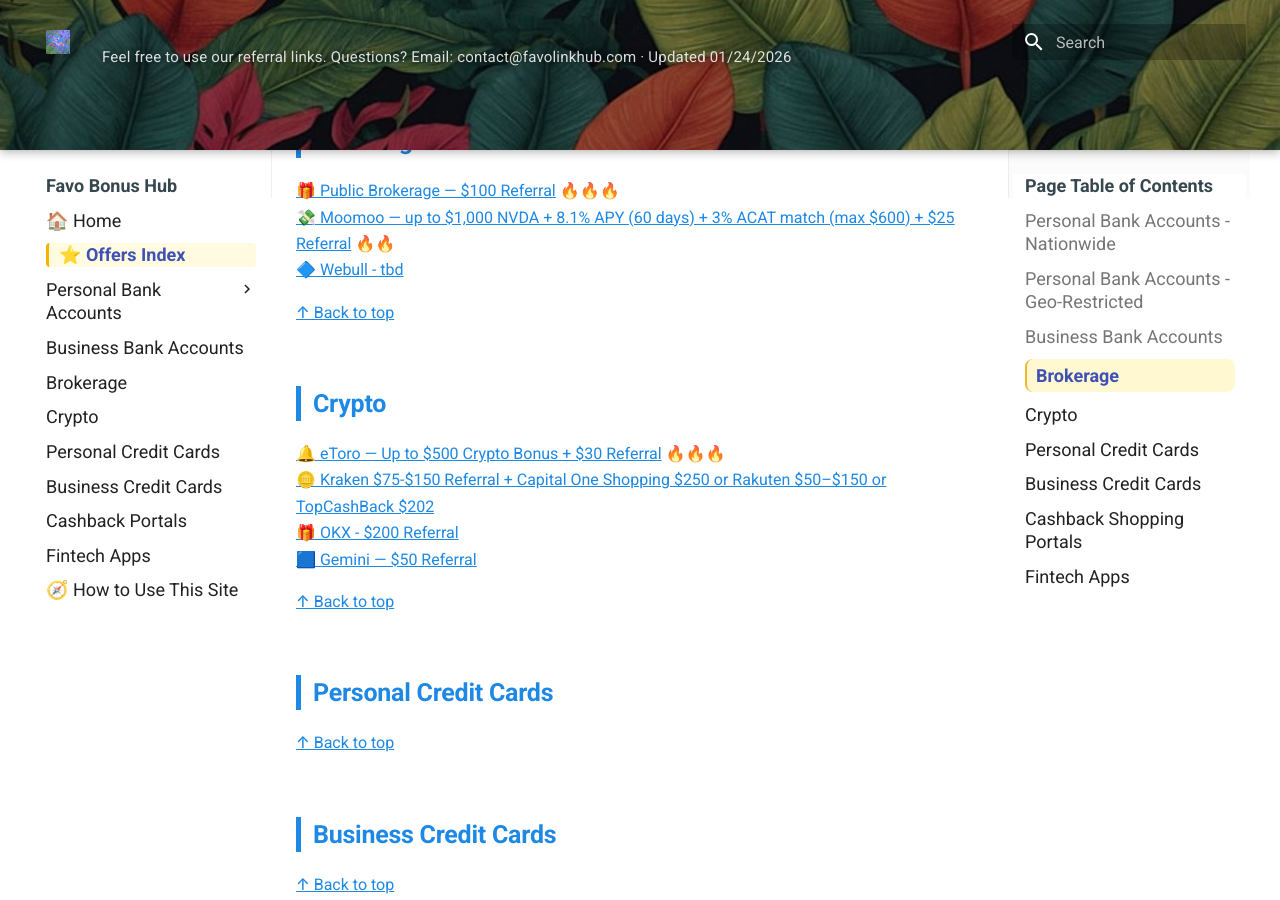
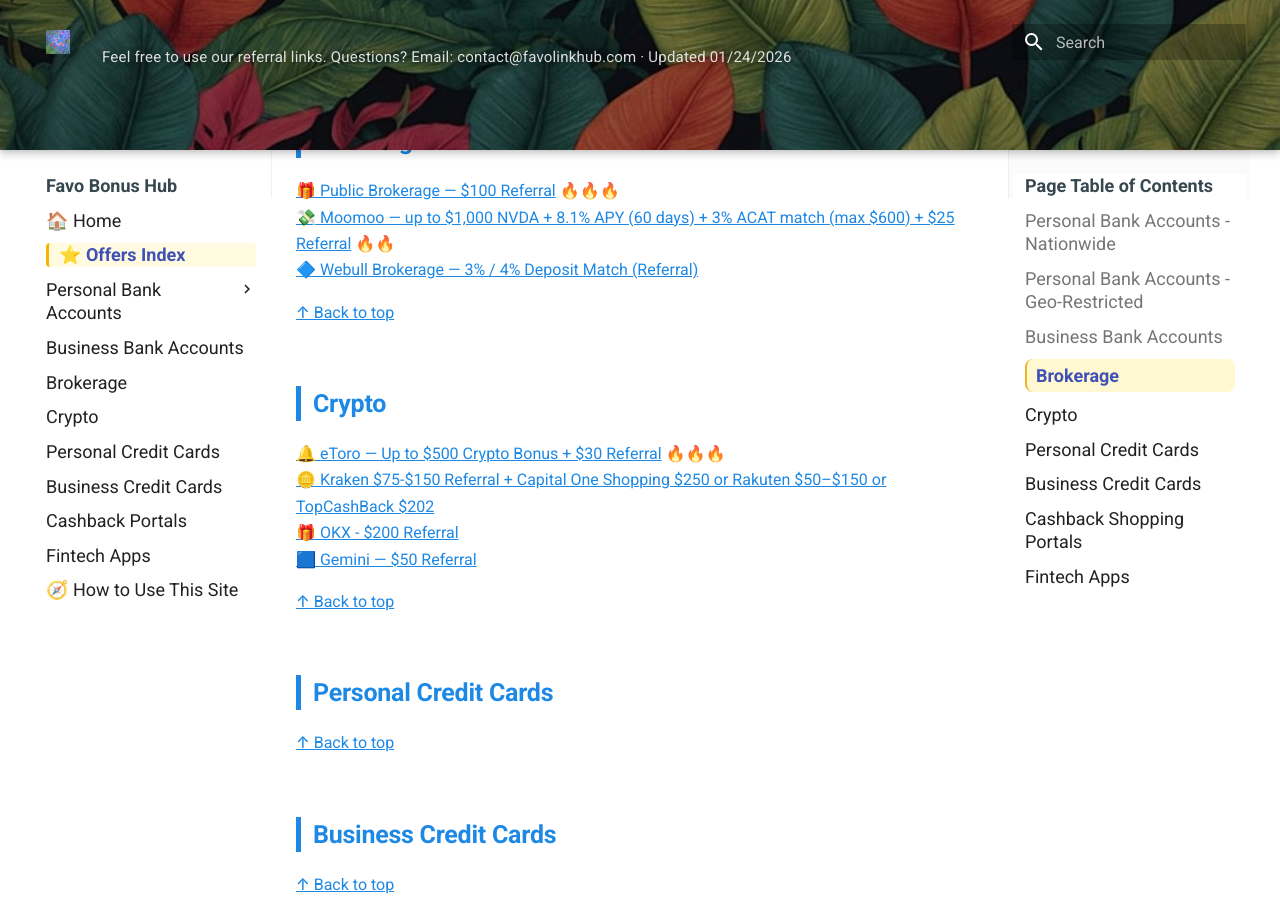
Before and after one commit to whispersofzephyr/favolinkhub-site, an MkDocs documentation site: the page built from docs/offers-index.md, in a window 1280 px wide and 900 px high, scrolled down 1415 px. Built offline with MkDocs 1.6.1 and Material for MkDocs 9.7.7, drawn with Linux system fonts in a browser that asks for light colours.

Commit message:
Update offers-index.md

```diff
--- a/docs/offers-index.md
+++ b/docs/offers-index.md
@@ -53,7 +53,7 @@ All current offers, organized by categories:
 
 [🎁 Public Brokerage — $100 Referral](brokerage.md#br-public) 🔥🔥🔥
 [💸 Moomoo — up to $1,000 NVDA + 8.1% APY (60 days) + 3% ACAT match (max $600) + $25 Referral](brokerage.md#br-moomoo) 🔥🔥
-[🔷 Webull - tbd](brokerage.md#br-webull)
+[🔷 Webull Brokerage — 3% / 4% Deposit Match (Referral)](brokerage.md#br-webull)
 
 [↑ Back to top](#top)
 
```
